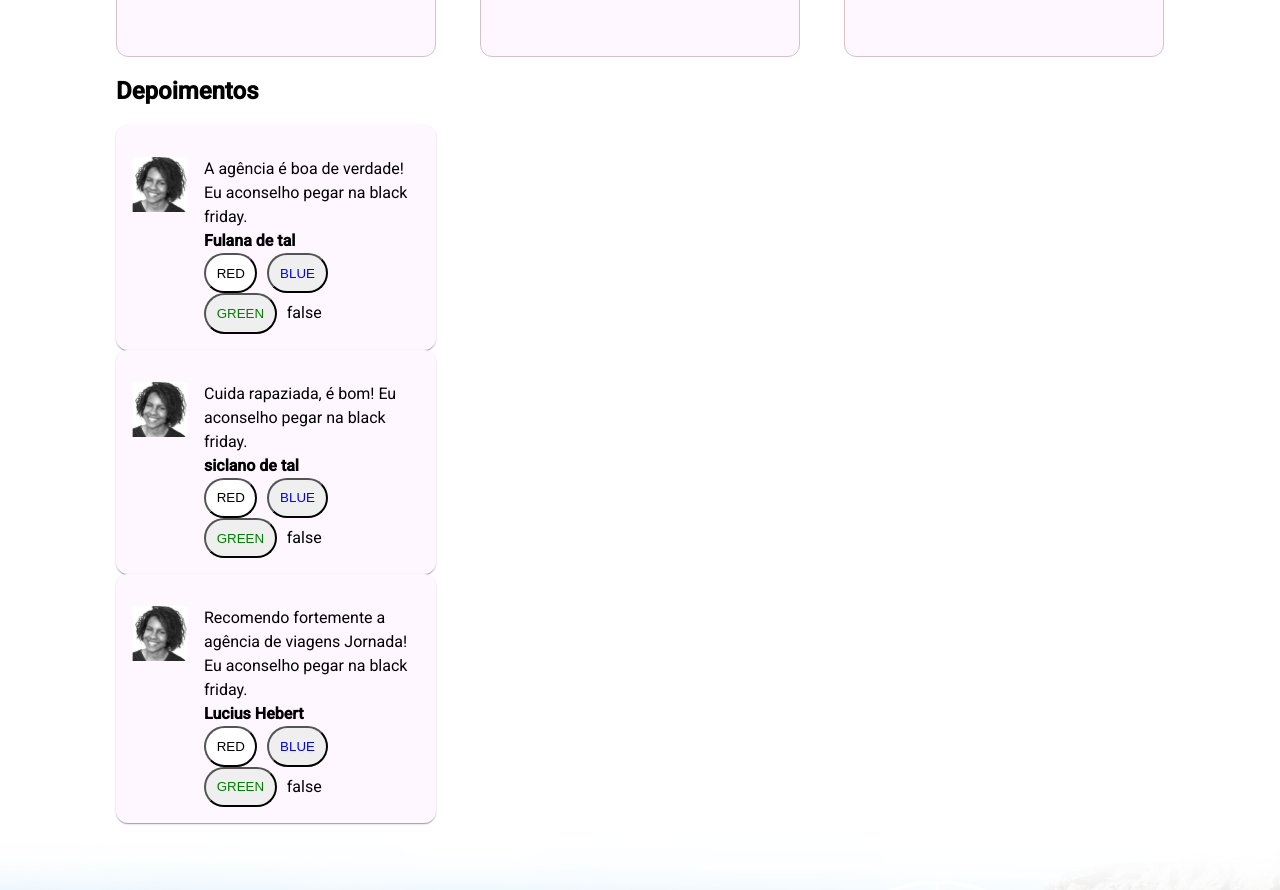
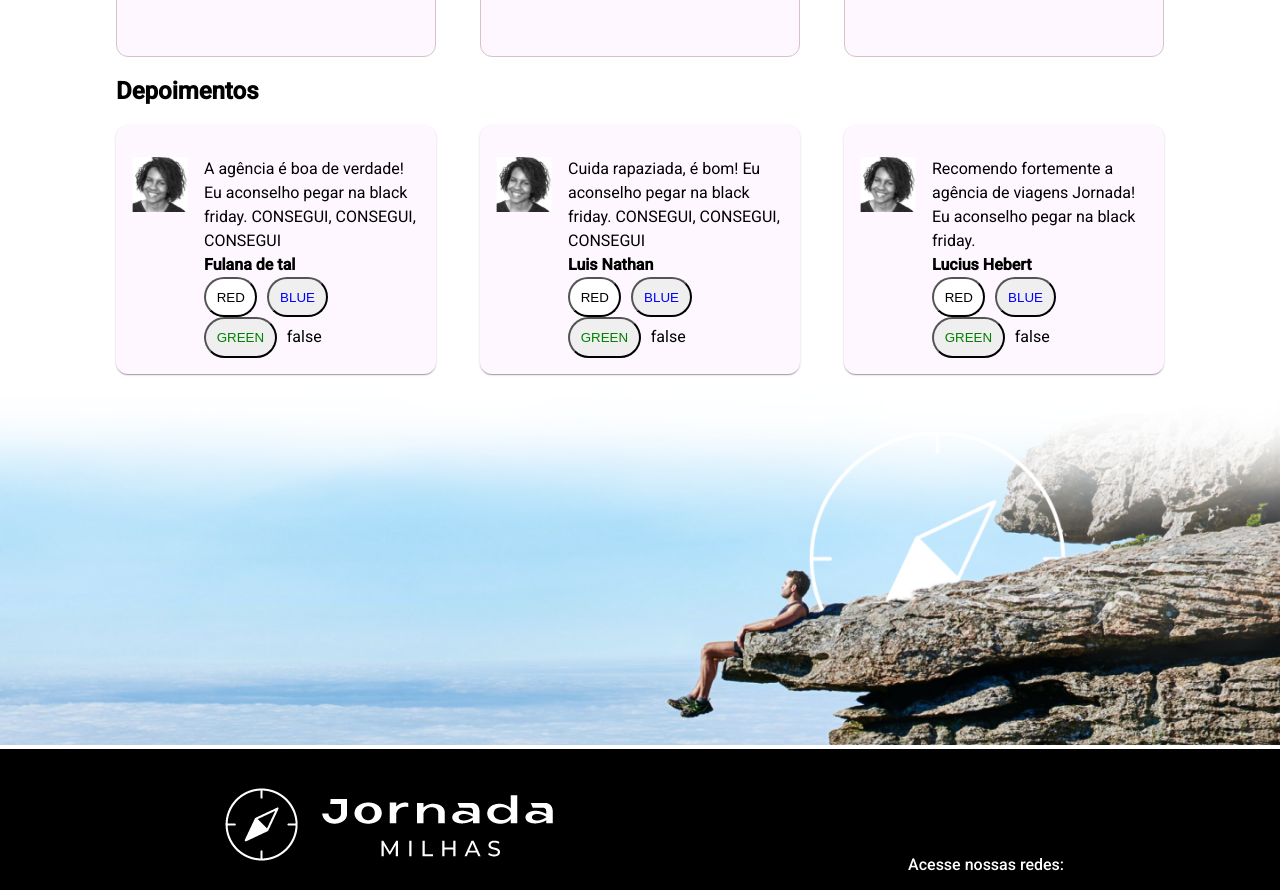
Before and after one commit to LuciusHx/introducao-angular, an Angular app: page / in a window 1280 px wide. Shown: the part 1640-2530 px from the top of the page. Built offline with nearby package versions, Linux system fonts and the light colour scheme.

Commit message:
Section Depoiments Corrigida

```diff
--- a/src/app/pages/home/home.component.html
+++ b/src/app/pages/home/home.component.html
@@ -16,8 +16,8 @@
     </div>
     <h2>Depoimentos</h2>
     <div class="card-depoimentos">
-        <!-- CONTEM UM FOR -->
-        <app-card-depoimento></app-card-depoimento>
+
+        <app-card-depoimento [foto]="cartao.foto" [depoimento]="cartao.depoimento" [autoria]="cartao.autoria" *ngFor="let cartao of cartoes"></app-card-depoimento>
     </div>
 </app-container>
 <app-banner
--- a/src/app/pages/home/home.component.ts
+++ b/src/app/pages/home/home.component.ts
@@ -9,5 +9,19 @@ import { Component, Input } from '@angular/core';
 })
 export class HomeComponent {
   //to puxando
-  @Input() compartilhando: string = 'Compartilhando Pai'
+  @Input() compartilhando: string = 'Compartilhando Pai';
+  cartoes = [
+    {
+      foto:'assets/imagens/avatar3.png',
+      depoimento:"A agência é boa de verdade! Eu aconselho pegar na black friday. CONSEGUI, CONSEGUI, CONSEGUI",
+      autoria:"Fulana de tal"},
+    {
+      foto:'assets/imagens/avatar3.png',
+      depoimento:"Cuida rapaziada, é bom! Eu aconselho pegar na black friday. CONSEGUI, CONSEGUI, CONSEGUI",
+      autoria:"Luis Nathan"},
+    {
+      foto:'assets/imagens/avatar3.png',
+      depoimento:"Recomendo fortemente a agência de viagens Jornada! Eu aconselho pegar na black friday.",
+      autoria:"Lucius Hebert"},
+    ];
 }
--- a/src/app/shared/card-depoimento/card-depoimento.component.html
+++ b/src/app/shared/card-depoimento/card-depoimento.component.html
@@ -1,10 +1,10 @@
-<mat-card class="depoimento" *ngFor="let cartao of cartoes">
+<mat-card class="depoimento">
     <mat-card-content>
-        <img src="{{ cartao.foto }}" alt="Avatar da pessoa">
+        <img [src]="foto" alt="Avatar da pessoa">
         <ul>
-            <li>{{ cartao.depoimento }}</li>
+            <li>{{ depoimento }}</li>
             <li>
-                <strong>{{ cartao.autoria }}</strong>
+                <strong>{{ autoria }}</strong>
             </li>
             <li>
                 <button [ngStyle]="{ 'background-color': bgColor, 'color': color }" (click)="showBG()">RED</button>
--- a/src/app/shared/card-depoimento/card-depoimento.component.ts
+++ b/src/app/shared/card-depoimento/card-depoimento.component.ts
@@ -1,37 +1,18 @@
-import { Component } from '@angular/core';
+import { Component, Input } from '@angular/core';
 
 @Component({
   selector: 'app-card-depoimento',
   standalone: false,
-
   templateUrl: './card-depoimento.component.html',
   styleUrl: './card-depoimento.component.css'
 })
 export class CardDepoimentoComponent {
-  cartoes = [
-    {
-      foto:'assets/imagens/avatar3.png',
-      depoimento:"A agência é boa de verdade! Eu aconselho pegar na black friday.",
-      autoria:"Fulana de tal"},
-    {
-      foto:'assets/imagens/avatar3.png',
-      depoimento:"Cuida rapaziada, é bom! Eu aconselho pegar na black friday.",
-      autoria:"siclano de tal"},
-    {
-      foto:'assets/imagens/avatar3.png',
-      depoimento:"Recomendo fortemente a agência de viagens Jornada! Eu aconselho pegar na black friday.",
-      autoria:"Lucius Hebert"},
-  ];
-//   depoimento: string = `
-//   Recomendo fortemente a agência de viagens Jornada.
-//   Eles oferecem um serviço personalizado e de alta qualidade
-//   que excedeu minhas expectativas em minha última viagem.
-// `
-  autoria: string = 'Mariana Faustino'
+  @Input() foto: string = ''
+  @Input() depoimento: string = ''
+  @Input() autoria: string = ''
 
   color: string = '#000000'
   bgColor: string = '#FFFFFF'
-
   show: boolean = false
   showBG(){
     this.show = !this.show //toggle
@@ -43,6 +24,4 @@ export class CardDepoimentoComponent {
       this.bgColor = 'red';
     }
   }
-
-
 }
```
Also changed, not shown: src/app/shared/card-depoimento/card-depoimento.component.css (line endings or trailing spaces).
